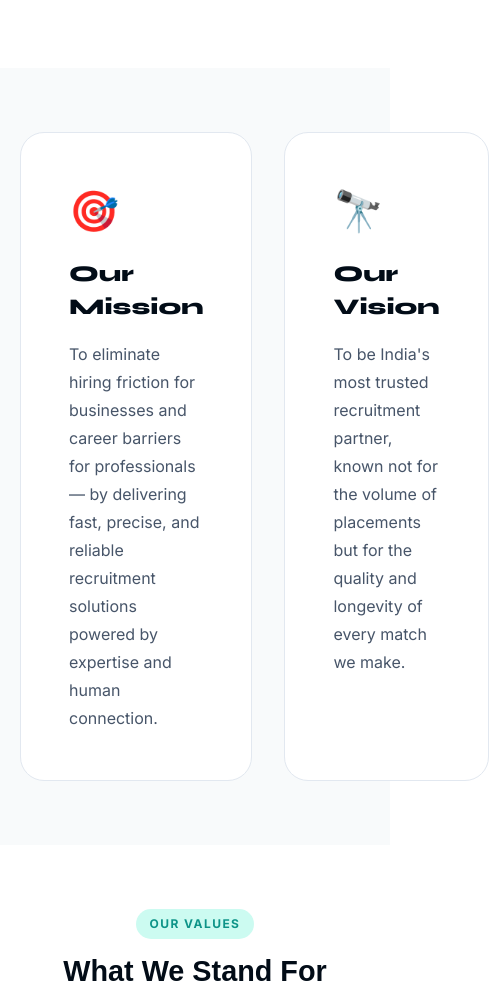
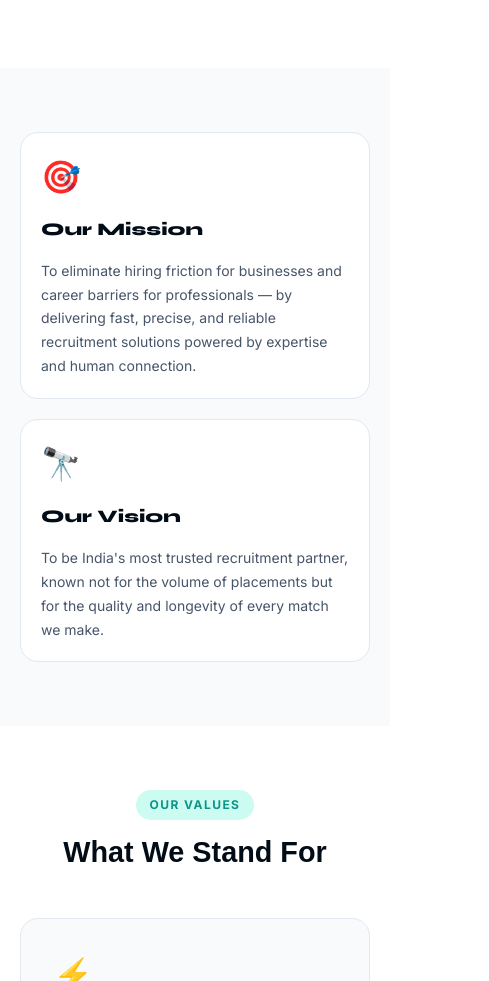
Before and after one commit to Rashi-Bhojwani/ChronoHire, a React (Vite) app in the folder frontend/: page /about in a window 390 px wide. Shown: the part 1420-2401 px from the top of the page, 489 px wide, since content can reach past the window. Built offline with nearby package versions, Linux system fonts and the light colour scheme.

Commit message:
Make About page responsive and improve SEO

```diff
--- a/frontend/src/index.css
+++ b/frontend/src/index.css
@@ -344,6 +344,115 @@
     font-size: .75rem; font-weight: 700; flex-shrink: 0;
   }
 
+  /* ===========================
+   Mission & Vision
+=========================== */
+
+.mission-grid {
+    display: grid;
+    grid-template-columns: repeat(2, 1fr);
+    gap: 32px;
+}
+
+.mission-card {
+    background: #fff;
+    border: 1px solid var(--border);
+    border-radius: 24px;
+    padding: 48px;
+    transition: 0.3s ease;
+}
+
+.mission-card:hover {
+    transform: translateY(-5px);
+    box-shadow: 0 15px 40px rgba(0,0,0,0.08);
+}
+
+.mission-icon {
+    font-size: 2.5rem;
+    margin-bottom: 16px;
+}
+
+.mission-title {
+    font-family: "Syne", sans-serif;
+    font-size: 1.4rem;
+    font-weight: 800;
+    color: var(--charcoal);
+    margin-bottom: 16px;
+}
+
+.mission-text {
+    color: var(--slate);
+    line-height: 1.8;
+}
+
+/* ===========================
+   Tablet
+=========================== */
+
+@media (max-width: 992px) {
+
+    .mission-grid {
+        grid-template-columns: 1fr;
+        gap: 24px;
+    }
+
+    .mission-card {
+        padding: 36px;
+    }
+
+}
+
+/* ===========================
+   Mobile
+=========================== */
+
+@media (max-width: 768px) {
+
+    .mission-grid {
+        grid-template-columns: 1fr;
+        gap: 20px;
+    }
+
+    .mission-card {
+        padding: 24px;
+        border-radius: 18px;
+    }
+
+    .mission-title {
+        font-size: 1.25rem;
+    }
+
+    .mission-text {
+        font-size: 15px;
+        line-height: 1.7;
+    }
+
+    .mission-icon {
+        font-size: 2rem;
+    }
+
+}
+
+/* ===========================
+   Small Phones
+=========================== */
+
+@media (max-width: 480px) {
+
+    .mission-card {
+        padding: 20px;
+    }
+
+    .mission-title {
+        font-size: 1.1rem;
+    }
+
+    .mission-text {
+        font-size: 14px;
+    }
+
+}
+
   /* ─── SERVICES ─── */
   .services-grid { display: grid; grid-template-columns: repeat(3, 1fr); gap: 24px; margin-top: 56px; }
   .service-card {
--- a/frontend/src/pages/About.jsx
+++ b/frontend/src/pages/About.jsx
@@ -61,17 +61,31 @@ export default function AboutPage() {
       </section>
 
       {/* Mission Vision */}
-      <section className="section" style={{ background: 'var(--bg)' }}>
+      <section className="section" style={{ background: "var(--bg)" }}>
         <div className="container">
-          <div style={{ display: 'grid', gridTemplateColumns: '1fr 1fr', gap: 32 }}>
+          <div className="mission-grid">
             {[
-              { icon: '🎯', title: 'Our Mission', text: 'To eliminate hiring friction for businesses and career barriers for professionals — by delivering fast, precise, and reliable recruitment solutions powered by expertise and human connection.' },
-              { icon: '🔭', title: 'Our Vision', text: 'To be India\'s most trusted recruitment partner, known not for the volume of placements but for the quality and longevity of every match we make.' },
-            ].map(mv => (
-              <div key={mv.title} style={{ background: 'white', borderRadius: 24, padding: 48, border: '1px solid var(--border)' }}>
-                <div style={{ fontSize: '2.5rem', marginBottom: 16 }}>{mv.icon}</div>
-                <h3 style={{ fontFamily: 'Syne, sans-serif', fontSize: '1.4rem', fontWeight: 800, color: 'var(--charcoal)', marginBottom: 16 }}>{mv.title}</h3>
-                <p style={{ color: 'var(--slate)', lineHeight: 1.75 }}>{mv.text}</p>
+              {
+                icon: "🎯",
+                title: "Our Mission",
+                text: "To eliminate hiring friction for businesses and career barriers for professionals — by delivering fast, precise, and reliable recruitment solutions powered by expertise and human connection.",
+              },
+              {
+                icon: "🔭",
+                title: "Our Vision",
+                text: "To be India's most trusted recruitment partner, known not for the volume of placements but for the quality and longevity of every match we make.",
+              },
+            ].map((mv) => (
+              <div key={mv.title} className="mission-card">
+                <div className="mission-icon">{mv.icon}</div>
+
+                <h3 className="mission-title">
+                  {mv.title}
+                </h3>
+
+                <p className="mission-text">
+                  {mv.text}
+                </p>
               </div>
             ))}
           </div>
```
